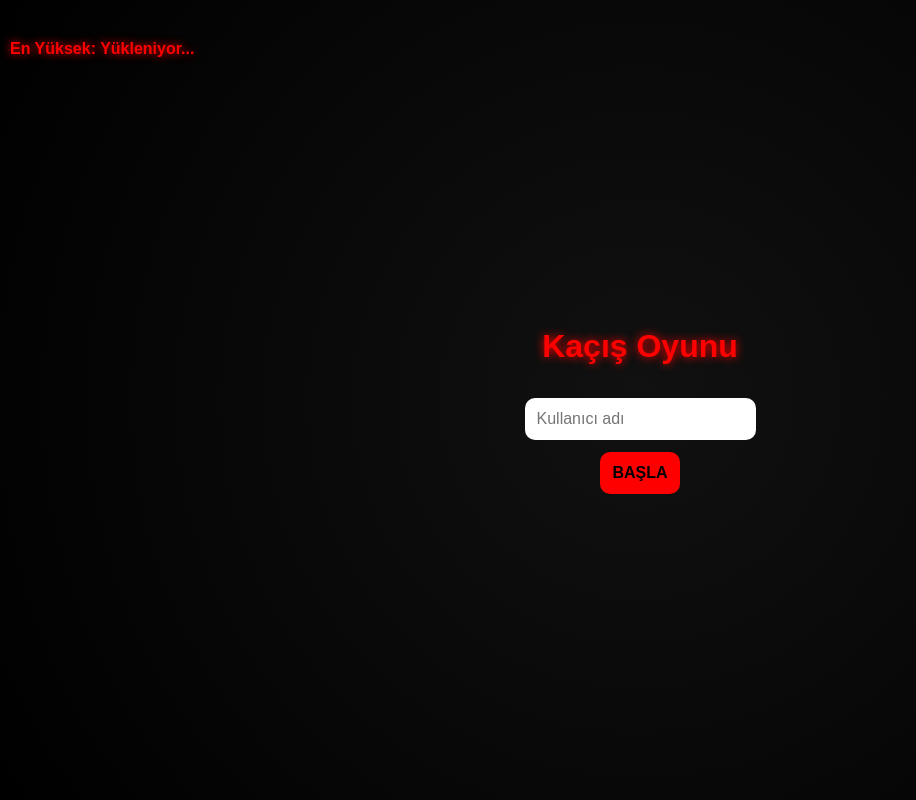
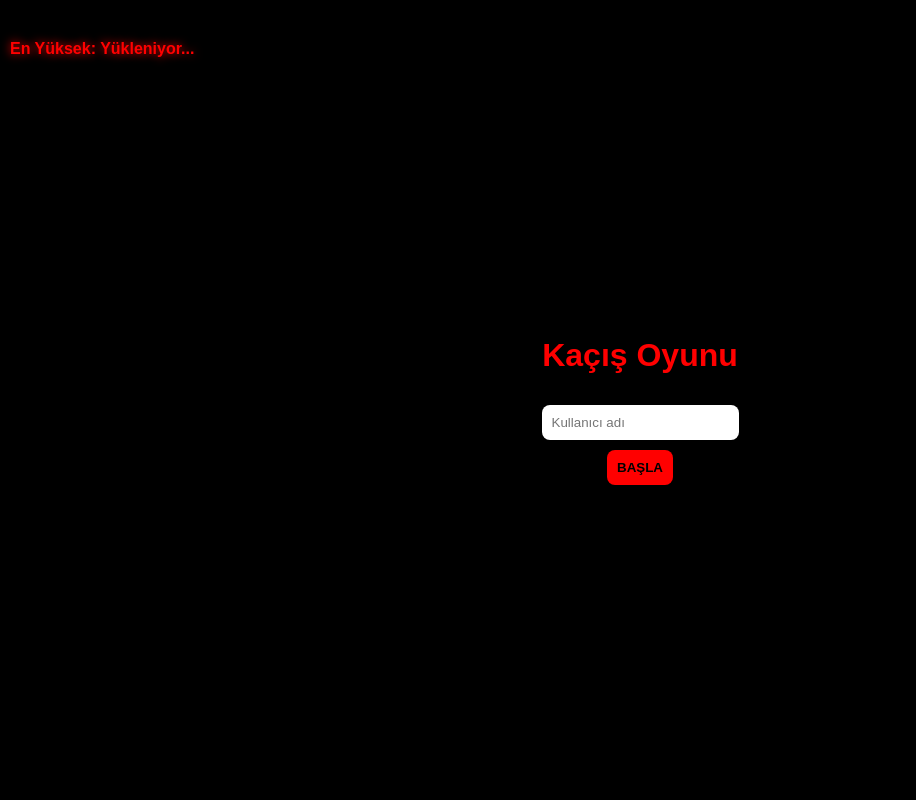
Before and after one commit to Kapar55/kacis-oyunu, a Flask app: page / in a window 1280 px wide. Shown: the whole page, without its empty margins (0-916 px from the left). Run offline with Flask 3, Linux system fonts and the light colour scheme; some libraries are stand-ins or nearby versions.

Commit message:
Update index.html

```diff
--- a/templates/index.html
+++ b/templates/index.html
@@ -73,28 +73,25 @@ body{
     position:absolute;
     width:100%;
     height:100%;
-    background: radial-gradient(circle, #111, #000);
+    background:#000;
     display:flex;
     flex-direction:column;
     justify-content:center;
     align-items:center;
-    gap:12px;
     color:red;
-    text-shadow:0 0 10px red;
+    gap:10px;
 }
 
 input,button{
-    padding:12px;
+    padding:10px;
     border:none;
-    border-radius:10px;
-    font-size:16px;
+    border-radius:8px;
 }
 
 button{
     background:red;
     color:black;
     font-weight:bold;
-    cursor:pointer;
 }
 
 </style>
@@ -125,18 +122,16 @@ const supabase = createClient(
     "sb_publishable_E5sJ-sNHdSTryFbYcJMHFA_3CYHvPVE"
 );
 
-// ---------------- SPEED ----------------
-const speed = 5;
+const speed=5;
 
-// ---------------- ELEMENTS ----------------
 const player=document.getElementById("player");
 const scoreEl=document.getElementById("score");
 const bestEl=document.getElementById("best");
 const menu=document.getElementById("menu");
 
-let username="";
 let gameStarted=false;
 let score=0;
+let username="";
 
 let x=0;
 let y=0;
@@ -144,7 +139,7 @@ let y=0;
 const keys={};
 const enemies=[];
 
-// ---------------- JOYSTICK ----------------
+// 📱 JOYSTICK
 let joyActive=false;
 let joyX=0;
 let joyY=0;
@@ -166,43 +161,39 @@ document.addEventListener("touchmove",(e)=>{
     joyY=t.clientY;
 });
 
-document.addEventListener("touchend",()=>{
-    joyActive=false;
-});
+document.addEventListener("touchend",()=> joyActive=false);
 
-// ---------------- SPAWN ----------------
+// 👾 ENEMY SPAWN
 function spawnEnemy(){
 
     let e=document.createElement("div");
     e.className="enemy";
 
-    let left=document.getElementById("leftPortal").getBoundingClientRect();
-    let right=document.getElementById("rightPortal").getBoundingClientRect();
+    let l=document.getElementById("leftPortal").getBoundingClientRect();
+    let r=document.getElementById("rightPortal").getBoundingClientRect();
 
     let side=Math.random()<0.5?"left":"right";
 
     if(side==="left"){
-        e.x=left.left;
-        e.y=left.top+left.height/2-11;
+        e.x=l.left;
+        e.y=l.top+l.height/2-11;
     }else{
-        e.x=right.left;
-        e.y=right.top+right.height/2-11;
+        e.x=r.left;
+        e.y=r.top+r.height/2-11;
     }
 
-    let angle=Math.random()*Math.PI*2;
+    let a=Math.random()*Math.PI*2;
 
-    e.vx=Math.cos(angle)*4.5;
-    e.vy=Math.sin(angle)*4.5;
+    e.vx=Math.cos(a)*4.5;
+    e.vy=Math.sin(a)*4.5;
 
     enemies.push(e);
     document.body.appendChild(e);
 }
 
-setInterval(()=>{
-    if(gameStarted) spawnEnemy();
-},3000);
+setInterval(()=> gameStarted && spawnEnemy(),3000);
 
-// ---------------- LOOP ----------------
+// 🎮 LOOP
 function loop(){
 
     if(!gameStarted) return;
@@ -210,25 +201,21 @@ function loop(){
     let vx=0;
     let vy=0;
 
-    // MOBILE
     if(joyActive){
         let dx=joyX-joyCenterX;
         let dy=joyY-joyCenterY;
 
-        let dist=Math.sqrt(dx*dx+dy*dy);
+        let d=Math.sqrt(dx*dx+dy*dy);
         let max=60;
 
-        if(dist>max){
-            dx=(dx/dist)*max;
-            dy=(dy/dist)*max;
+        if(d>max){
+            dx=dx/d*max;
+            dy=dy/d*max;
         }
 
         vx=dx/max*speed;
         vy=dy/max*speed;
-    }
-
-    // PC
-    else{
+    }else{
         if(keys.left) vx=-speed;
         if(keys.right) vx=speed;
         if(keys.up) vy=-speed;
@@ -246,8 +233,6 @@ function loop(){
     player.style.left=x+"px";
     player.style.top=y+"px";
 
-    let h=document.getElementById("hazard").getBoundingClientRect();
-
     let hx=innerWidth/2-60;
     let hy=innerHeight/2-60;
     let hw=120;
@@ -260,6 +245,25 @@ function loop(){
 
         if(e.x<0||e.x>innerWidth) e.vx*=-1;
         if(e.y<0||e.y>innerHeight) e.vy*=-1;
+
+        // hazard bounce
+        if(
+            e.x<hx+hw &&
+            e.x+22>hx &&
+            e.y<hy+hh &&
+            e.y+22>hy
+        ){
+            if(e.x<hx+hw/2) e.vx=-Math.abs(e.vx);
+            else e.vx=Math.abs(e.vx);
+
+            if(e.y<hy+hh/2) e.vy=-Math.abs(e.vy);
+            else e.vy=Math.abs(e.vy);
+
+            if(e.x<hx) e.x=hx-23;
+            if(e.x>hx) e.x=hx+hw+1;
+            if(e.y<hy) e.y=hy-23;
+            if(e.y>hy) e.y=hy+hh+1;
+        }
 
         e.style.left=e.x+"px";
         e.style.top=e.y+"px";
@@ -274,12 +278,12 @@ function loop(){
         }
     });
 
-    // 💥 GARANTİ HAZARD COLLISION
+    // 🟥 PLAYER SAFE HAZARD CHECK
     if(
-        x < hx + hw &&
-        x + 22 > hx &&
-        y < hy + hh &&
-        y + 22 > hy
+        x<hx+hw &&
+        x+22>hx &&
+        y<hy+hh &&
+        y+22>hy
     ){
         gameOver();
     }
@@ -290,7 +294,7 @@ function loop(){
     requestAnimationFrame(loop);
 }
 
-// ---------------- START ----------------
+// 🚀 START (FIX SPAWN ABOVE HAZARD)
 function startGame(){
 
     username=document.getElementById("username").value||"Anon";
@@ -302,10 +306,12 @@ function startGame(){
     gameStarted=true;
     score=0;
 
-    let r=document.getElementById("hazard").getBoundingClientRect();
+    let hx=innerWidth/2;
+    let hy=innerHeight/2;
 
+    // 🟢 safe spawn (hazard üstü)
     x=innerWidth/2;
-    y=r.top-60;
+    y=hy-120;
 
     loadBest();
     loop();
@@ -313,7 +319,7 @@ function startGame(){
 
 window.startGame=startGame;
 
-// ---------------- CONTROLS ----------------
+// keyboard
 document.addEventListener("keydown",e=>{
     if(e.key==="ArrowLeft") keys.left=true;
     if(e.key==="ArrowRight") keys.right=true;
@@ -328,16 +334,16 @@ document.addEventListener("keyup",e=>{
     if(e.key==="ArrowDown") keys.down=false;
 });
 
-// ---------------- LEADERBOARD ----------------
+// leaderboard
 async function loadBest(){
 
-    const { data, error } = await supabase
+    const { data } = await supabase
         .from("leaderboard")
         .select("name, score")
         .order("score",{ascending:false})
         .limit(1);
 
-    if(error || !data || data.length===0){
+    if(!data || data.length===0){
         bestEl.innerText="En Yüksek: 0";
         return;
     }
@@ -345,7 +351,7 @@ async function loadBest(){
     bestEl.innerText="En Yüksek: "+data[0].name+" - "+data[0].score;
 }
 
-// ---------------- GAME OVER ----------------
+// game over
 function gameOver(){
 
     gameStarted=false;
```
